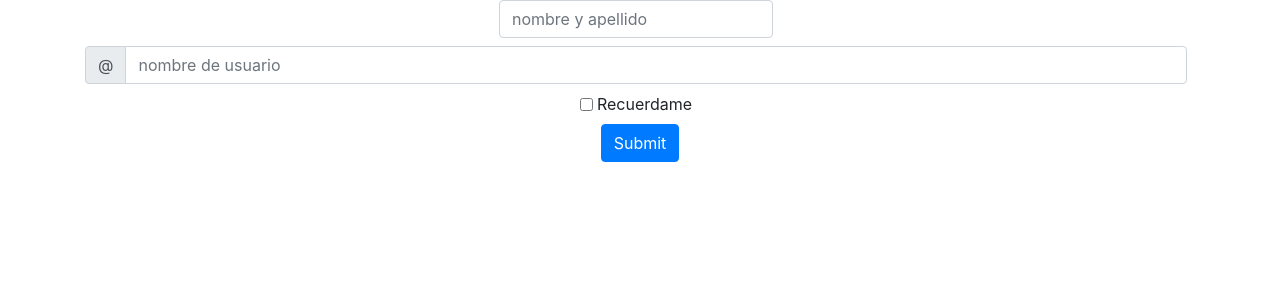
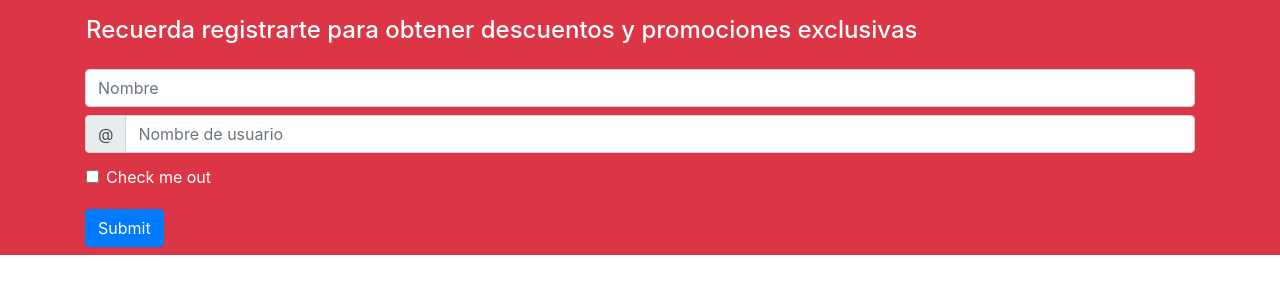
Before and after one commit to lfedesoria/housing, a website built with Parcel: page src/index.html in a window 1280 px wide. Built offline with nearby package versions, Linux system fonts and the light colour scheme.

Commit message:
subcrivirse 2 avanzado

```diff
--- a/src/index.html
+++ b/src/index.html
@@ -9,12 +9,16 @@
 </head>
 <body>
 
+    <div class="bg-danger text-white">
+      <div class="container p-3">
+        <h4>Recuerda registrarte para obtener descuentos y promociones exclusivas</h4>
+      </div>
+
       <div class="container">
-
-        <form class="row form-inline">
-          <div class="col-12 d-flex justify-content-center">
+          <form class="row">
+              <div class="col-12">
                 <label class="sr-only" for="inlineFormInputName2">Nombre</label>
-            <input type="text" class="form-control mb-2 mr-sm-2" id="inlineFormInputName2" placeholder="nombre y apellido">
+                <input type="text" class="form-control mb-2 mr-sm-2" id="inlineFormInputName2" placeholder="Nombre">
               </div>
 
               <div class="col-12">
@@ -23,24 +27,23 @@
                     <div class="input-group-prepend">
                       <div class="input-group-text">@</div>
                     </div>
-              <input type="text" class="form-control" id="inlineFormInputGroupUsername2" placeholder="nombre de usuario">
+                    <input type="text" class="form-control" id="inlineFormInputGroupUsername2" placeholder="Nombre de usuario">
+                  </div>
+              </div>
+
+              <div class="px-3 py-1">
+                  <div class="form-group form-check">
+                      <input type="checkbox" class="form-check-input" id="exampleCheck1">
+                      <label class="form-check-label" for="exampleCheck1">Check me out</label>
                     </div>
               </div>
 
               <div class="col-12">
-            <div class="form-check mb-2 mr-sm-2">
-              <input class="form-check-input" type="checkbox" id="inlineFormCheck">
-              <label class="form-check-label" for="inlineFormCheck">
-                Recuerdame
-              </label>
-            </div>
-          </div>
-
-          <div class="col-12 d-flex justify-content-center">
                 <button type="submit" class="btn btn-primary mb-2">Submit</button>
               </div>
             </form>
-
+      </div>
+    </div>
 
 
     <script type="text/javascript" src="./js/main.js"></script>
```
Lines whose indentation alone changed are shown as unchanged.
